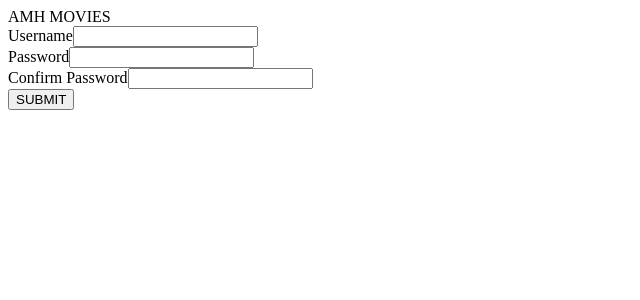
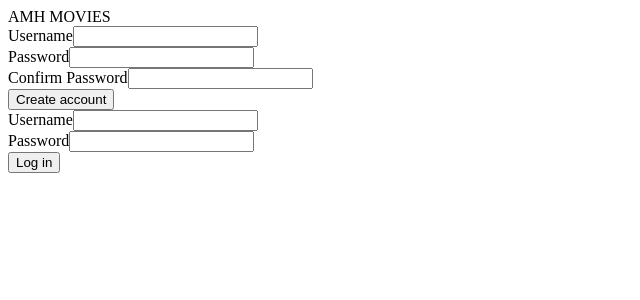
Before and after one commit to ajdinhusetovic/amh-movies, a React (Vite) app in the folder client/: page / in a window 1280 px wide. Shown: the top 300 px of the page, without its empty margins (0-640 px from the left). Built offline with nearby package versions, Linux system fonts and the light colour scheme.

Commit message:
Create login form group

```diff
--- a/client/src/pages/FormPage.jsx
+++ b/client/src/pages/FormPage.jsx
@@ -6,7 +6,7 @@ const FormPage = () => {
   const [password, setPassword] = useState('');
   const [passwordConfirm, setPasswordConfirm] = useState('');
 
-  const handleSubmit = async (e) => {
+  const handleRegister = async (e) => {
     e.preventDefault();
 
     try {
@@ -21,9 +21,26 @@ const FormPage = () => {
     }
   };
 
+  const handleLogin = async (e) => {
+    e.preventDefault();
+
+    try {
+      const res = await axios.post('http://localhost:3000/api/v1/users/login', {
+        username,
+        password,
+      });
+
+      alert('Succesfully logged in');
+      console.log(res.data.token);
+    } catch (error) {
+      console.log(error);
+    }
+  };
+
   return (
     <div>
-      <form onSubmit={handleSubmit}>
+      <div className="register">
+        <form onSubmit={handleRegister}>
           <div className="form-group">
             <label htmlFor="username">Username</label>
             <input
@@ -51,8 +68,32 @@ const FormPage = () => {
               onChange={(e) => setPasswordConfirm(e.target.value)}
             />
           </div>
-        <button type="submit">SUBMIT</button>
+          <button type="submit">Create account</button>
         </form>
+      </div>
+      <div className="login">
+        <form onSubmit={handleLogin}>
+          <div className="form-group">
+            <label htmlFor="username">Username</label>
+            <input
+              type="text"
+              id="username"
+              name="username"
+              onChange={(e) => setUsername(e.target.value)}
+            />
+          </div>
+          <div className="form-group">
+            <label htmlFor="password">Password</label>
+            <input
+              type="password"
+              id="password"
+              name="password"
+              onChange={(e) => setPassword(e.target.value)}
+            />
+          </div>
+          <button type="submit">Log in</button>
+        </form>
+      </div>
     </div>
   );
 };
```
Lines whose indentation alone changed are shown as unchanged.
